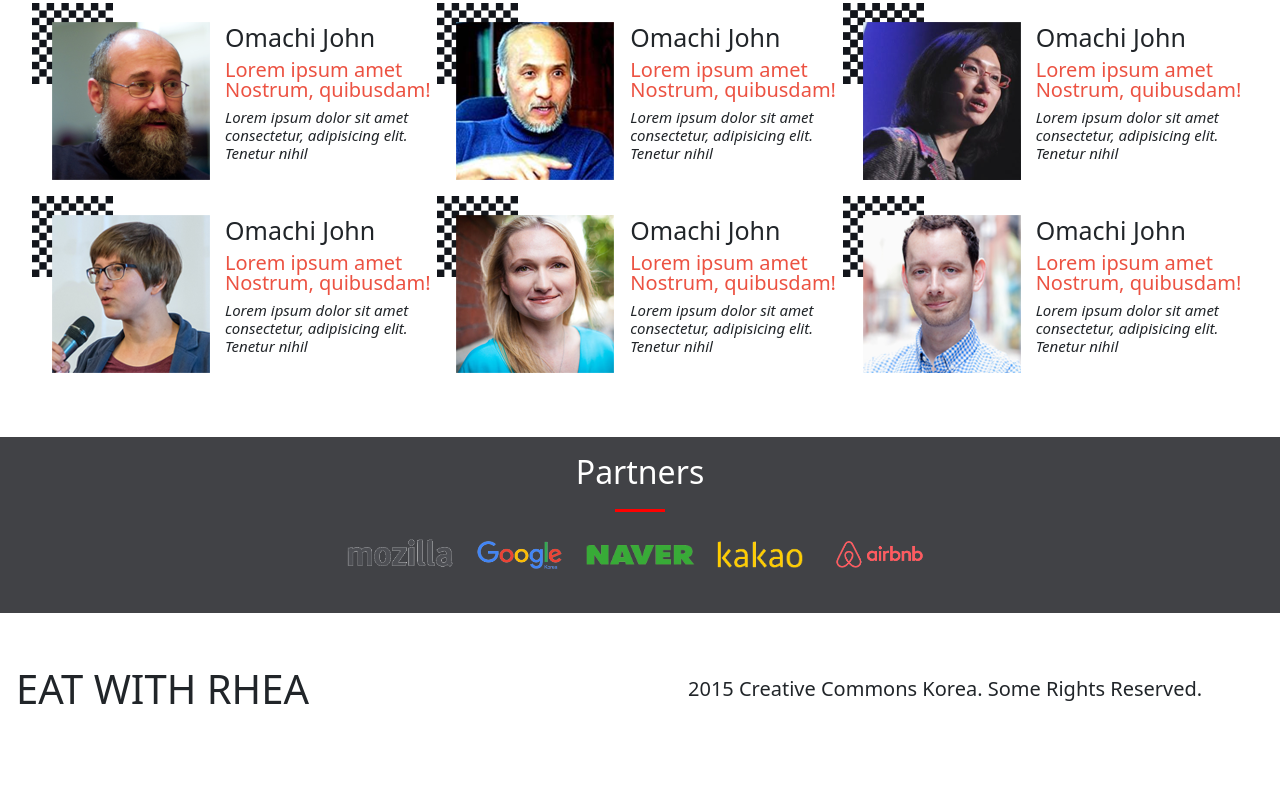
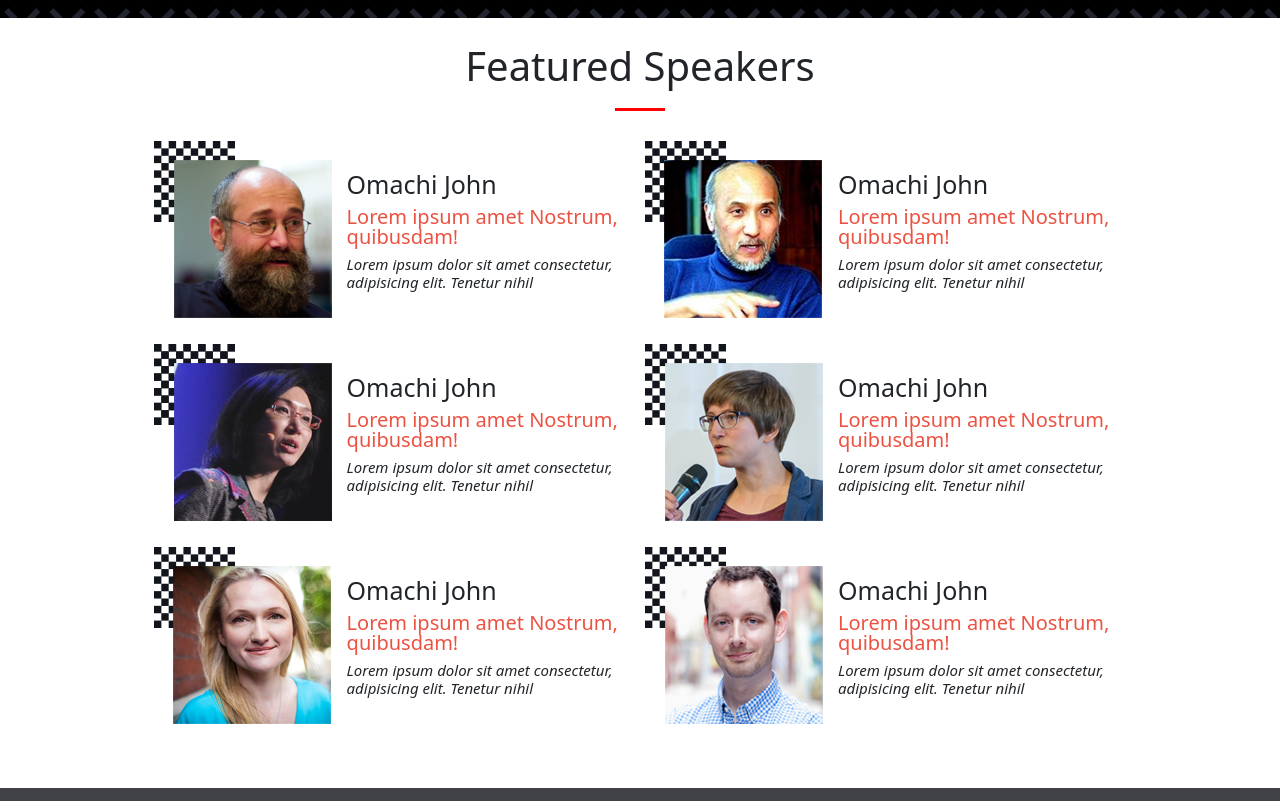
Before and after one commit to Alhajideen/Eat-with-Rhea, a plain HTML site: page index.html in a window 1280 px wide. Shown: the part 1363-2164 px from the top of the page. Before the commit the page ends 2136 px from the top, so only its background shows below. Drawn offline with nearby package versions, Linux system fonts and the light colour scheme.

Commit message:
add media querry for the footer section

```diff
--- a/assets/css/style.css
+++ b/assets/css/style.css
@@ -1,6 +1,10 @@
 * {
   margin: 0;
   padding: 0;
+}
+
+.nav-desktop {
+  display: none;
 }
 
 .header {
@@ -232,6 +236,7 @@
   .nav-desktop {
     width: 100%;
     background-color: white;
+    display: block;
   }
   .nav-desktop .desktop-container {
     width: 80%;
@@ -296,10 +301,10 @@
     text-align: center;
     border-radius: 10px;
     margin-bottom: 20px;
+    height: 50vh;
   }
   .main-program .row .col-md-2 .icon {
     width: 100%;
-    height: 30% !important;
   }
   .main-program .row .col-md-2 .tittle {
     width: 100%;
@@ -319,4 +324,17 @@
   .main-program .col-md-2:hover {
     border: 1px solid white;
   }
+  .staff {
+    width: 80%;
+    margin: auto;
+  }
+  .staff .staff-container {
+    display: grid;
+    grid-template-columns: repeat(2, 1fr);
+    gap: 10px;
+  }
+  .footer {
+    width: 80%;
+    margin: auto;
+  }
 }/*# sourceMappingURL=style.css.map */
```
